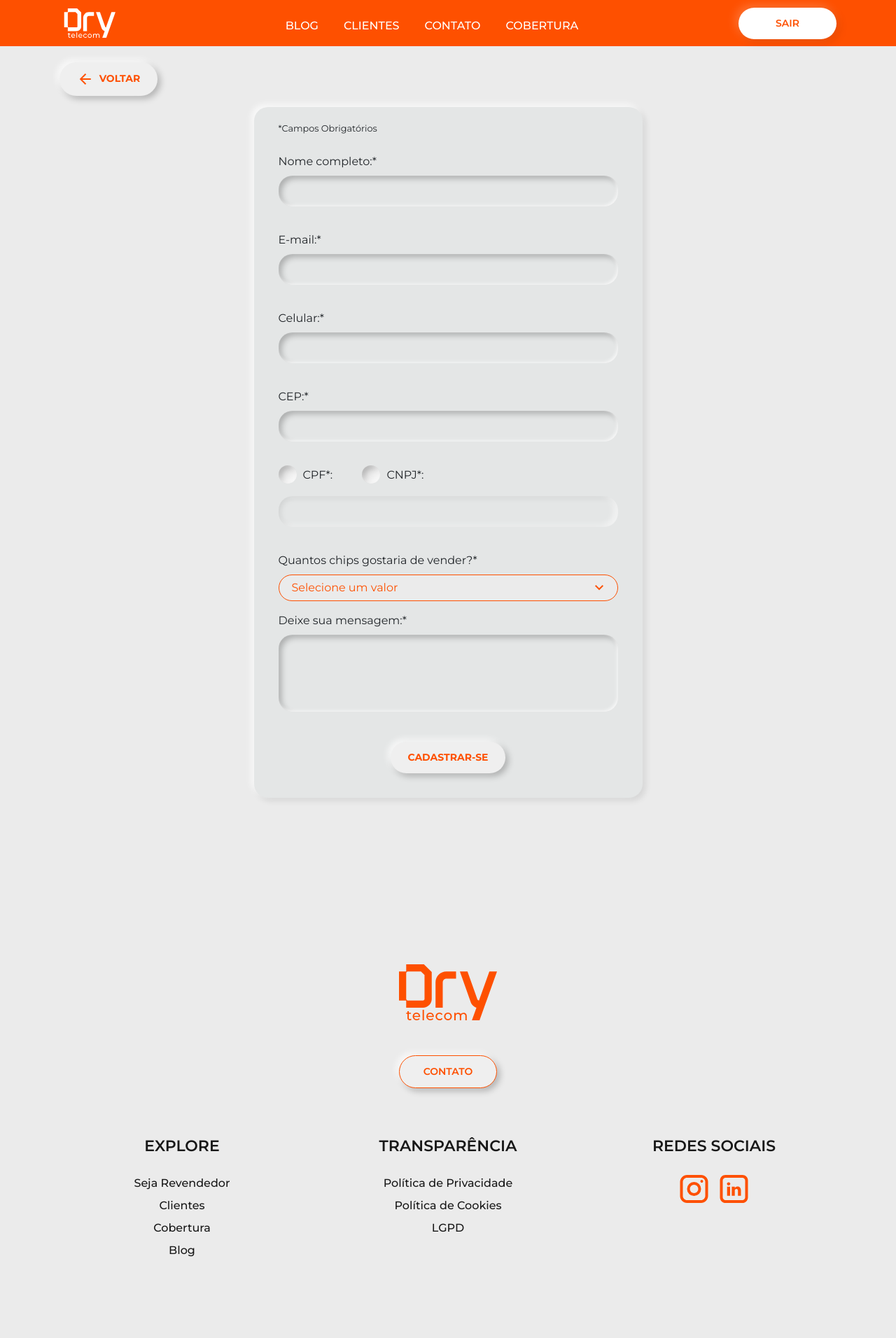
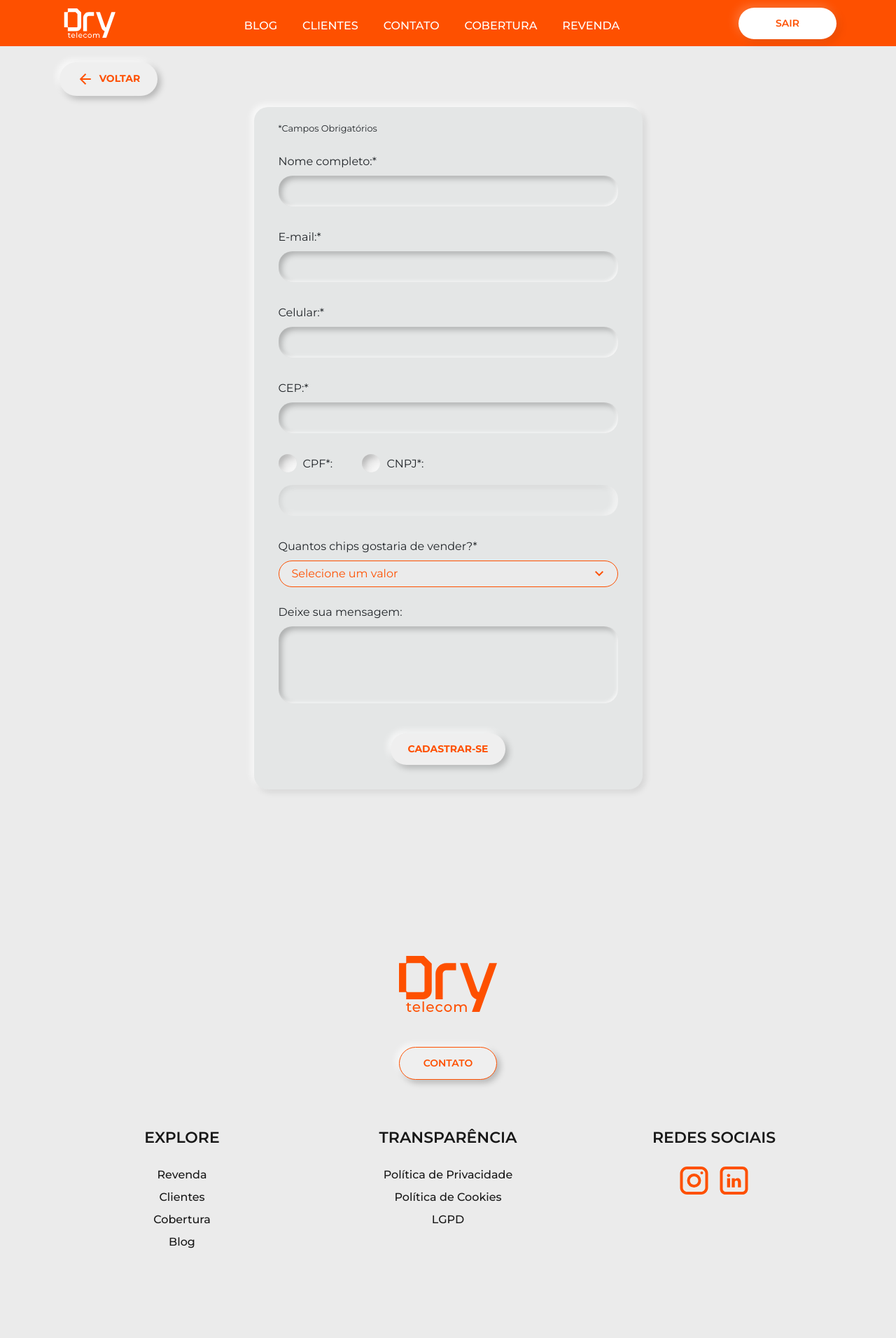
Before and after one commit to senaleticia/dryblog, a PHP site: page /dryblog/cadastrar-representante.php in a window 1280 px wide. Shown: the top 1912 px of the page at 70% size. Run offline with PHP 8.4, Linux system fonts and the light colour scheme; the visitor is signed in with stand-in values (Sample User, id 1).

Commit message:
adding 'revenda' to header and footer menu

```diff
--- a/cadastrar-representante.php
+++ b/cadastrar-representante.php
@@ -26,7 +26,7 @@
                     <h4 class='alert-heading'>Ops, espere um pouco...</h4>
                     <p class='m-0'>Este email já faz parte da lista dos representantes da Dry, tente outro!</p>
                 </div>";
-    } else if ($nome == "" || $email == "" || $celular == "" || $mensagem == "" || $cpf_cnpj == "" || $cep == "" || $vendas == "") {
+    } else if ($nome == "" || $email == "" || $celular == "" || $cpf_cnpj == "" || $cep == "" || $vendas == "") {
         $erro = "<div class='alert alerta-erro mt-3 mx-auto' role='alert'>
                     <h4 class='alert-heading'>Ops, espere um pouco...</h4>
                     <p class='m-0'>Campos obrigatórios não preenchidos, verifique-os e tente novamente</p>
@@ -110,15 +110,17 @@
                     <li class="nav-item">
                         <a class="nav-link fonte-menu" href="./#cobertura">COBERTURA</a>
                     </li>
+                    <li class="nav-item">
+                        <a class="nav-link fonte-menu" href="./cadastrar-representante.php">REVENDA</a>
+                    </li>
                 </ul>
             </div>
         </div>
 
         <div class="bg-modal">
             <div class="colapse-nav-mobile">
-                <span id="close-modal" class="material-symbols-outlined">
-                    close
-                </span>
+                <span id="close-modal" class="material-symbols-outlined">close</span>
+
                 <ul class="navbar-nav">
                     <li class="nav-item">
                         <a class="nav-link fonte-menu" href="./blog.php">BLOG</a>
@@ -131,6 +133,9 @@
                     </li>
                     <li class="nav-item">
                         <a class="nav-link fonte-menu" href="./#cobertura">COBERTURA</a>
+                    </li>
+                    <li class="nav-item">
+                        <a class="nav-link fonte-menu" href="./cadastrar-representante.php">REVENDA</a>
                     </li>
                 </ul>
             </div>
@@ -205,7 +210,7 @@
                     <input type="text" name="txtCpfCnpjRepresentante" id="txtCpfCnpjRepresentante" class="input-sunk-white" disabled>
                 </div>
 
-                <div class="mb-3">
+                <div class="mb-4">
                     <label for="txtVendasRepresentante">Quantos chips gostaria de vender?*</label>
                     <div class="position-relative">
                         <span class="material-symbols-outlined seta-select" style="top: 18%; right: 3%">expand_more</span>
@@ -220,8 +225,8 @@
                 </div>
 
                 <div class="mb-3">
-                    <label for="txtMensagemRepresentante">Deixe sua mensagem:*</label>
-                    <textarea name="txtMensagemRepresentante" id="txtMensagemRepresentante" class="textarea-sunk-white" required></textarea>
+                    <label for="txtMensagemRepresentante">Deixe sua mensagem:</label>
+                    <textarea name="txtMensagemRepresentante" id="txtMensagemRepresentante" class="textarea-sunk-white"></textarea>
                 </div>
 
                 <div class="d-flex justify-content-center">
@@ -245,7 +250,7 @@
                 <div class="col-md-4">
                     <h3 class="footer-title text-center">EXPLORE</h3>
                     <div class="footer-menu">
-                        <a href="#">Seja Revendedor</a>
+                        <a href="#">Revenda</a>
                         <a href="./index.php#clientes">Clientes</a>
                         <a href="./index.php#cobertura">Cobertura</a>
                         <a href="./blog.php">Blog</a>
--- a/css/style.css
+++ b/css/style.css
@@ -175,8 +175,8 @@
 }
 
 .top-reduce {
-    top: 20%;
-    right: 3%;
+    top: 20% !important;
+    right: 3% !important;
 }
 
 #fileFoto,
@@ -196,10 +196,16 @@
     color: #FE5000;
 }
 
+a.btn-padrao,
 a.btn-secundario {
     width: max-content;
 }
 
+a.btn-padrao:link,
+a.btn-padrao:hover {
+    color: #FE5000;
+}
+
 .btn-gerenciar {
     color: #777 !important;
 }
@@ -210,7 +216,7 @@
 
 .ativo {
     color: #FE5000 !important;
-    box-shadow: inset -2px -2px 4px rgb(255 255 255 / 75%), inset 4px 4px 8px rgb(0 0 0 / 25%);
+    box-shadow: inset -2px -2px 4px rgb(255 255 255 / 75%), inset 4px 4px 8px rgb(0 0 0 / 25%) !important;
 }
 
 .dropdown-menu {
@@ -1200,7 +1206,7 @@
     box-shadow: -4px -4px 10px rgb(255 255 255 / 75%), 4px 4px 10px rgb(0 0 0 / 25%);
     border-radius: 40px;
     transition: 0.3s;
-    color: #FE5000 !important;
+    color: #FE5000;
     border: none;
     min-width: 140px;
     box-sizing: border-box;
@@ -1663,6 +1669,10 @@
     border-radius: 20px;
 }
 
+#cadastroRepresentante .input-sunk-white {
+    margin-bottom: 16px;
+}
+
 .card-cadastro .input-sunk-white {
     width: 100%;
 }
--- a/gerenciadores/add-post.php
+++ b/gerenciadores/add-post.php
@@ -367,7 +367,7 @@
                     <input type="text" class="input-sunk-white" id="txtUrl" name="txtUrl" value="<?= $url_final ?>" required>
                     <span class="mb-2">Atenção: Para preencher esse campo, segue as instruções:</span> <br><br>
                     <ul class="ml-3">
-                        <li>Não pode ter sinais de pontuação nas palavras, c cedilha (ç) ou sinais de pontuação;</li>
+                        <li>Não pode ter sinais de acentuação gráfica nas palavras, c cedilha (ç) ou sinais de pontuação;</li>
                         <li>Substitua espaços pelo traço (-);</li>
                         <li>Como é um campo de identificação da página, muito cuidado para não repetir, pois ele deve ser único.</li>
                     </ul>
--- a/gerenciadores/retailer-authorized.php
+++ b/gerenciadores/retailer-authorized.php
@@ -30,10 +30,10 @@
 
 <body>
     <div class="container my-5">
-        <button class="btn-padrao font-weight-bold" onclick="history.go(-1)">
+        <a class="btn-padrao font-weight-bold" href="retailer-manager.php">
             <span class="material-symbols-outlined">arrow_back</span>
             VOLTAR
-        </button>
+        </a>
 
         <h3 class="text-center pb-5">Revendedores Aceitos</h3>
 
--- a/gerenciadores/retailer-edit.php
+++ b/gerenciadores/retailer-edit.php
@@ -75,10 +75,10 @@
 
 <body>
     <div class="container my-4">
-        <button class="btn-padrao font-weight-bold" onclick="history.go(-1)">
+        <a class="btn-padrao font-weight-bold" href="retailer-authorized.php">
             <span class="material-symbols-outlined">arrow_back</span>
             VOLTAR
-        </button>
+        </a>
 
         <h3 class="text-center pb-4">Adicionar Foto</h3>
 
```
Also changed, not shown: blog.php (+10 -5 lines), cadastrar-usuario.php (+8 -3 lines), cadastro-anuncio.php (+9 -4 lines), index.php (+9 -4 lines), pagina-inexistente.php (+9 -4 lines), pesquisa.php (+12 -11 lines), politica-de-privacidade.php (+6 -4 lines), postagem.php (+9 -4 lines), termos-de-adesao.php (+9 -4 lines), upload/revendedores/6389041892c03.png (added).
